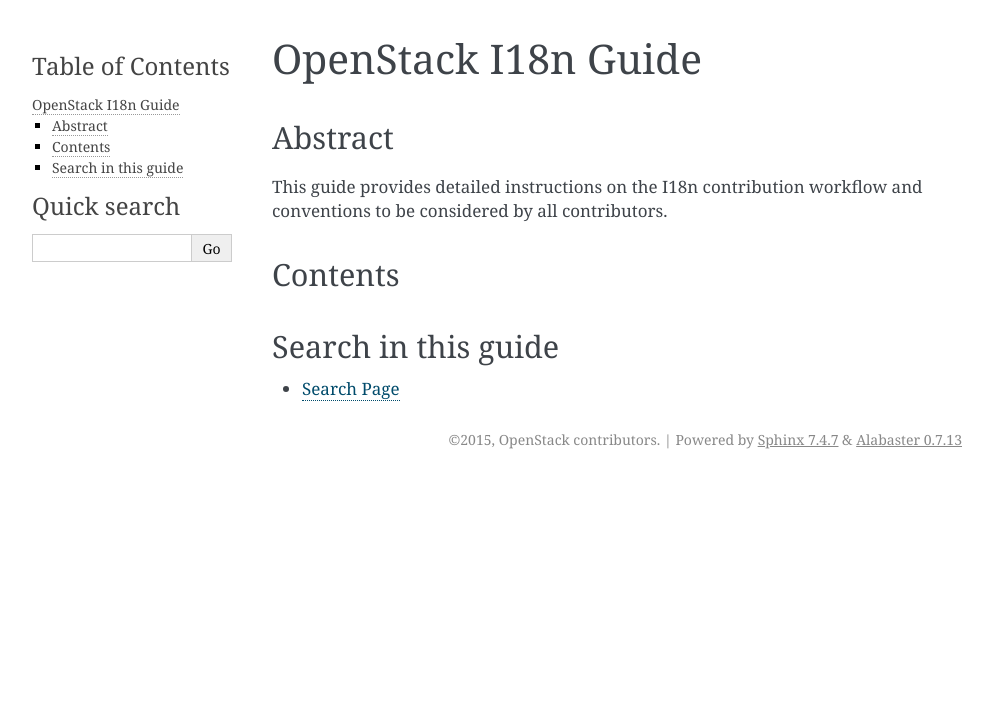
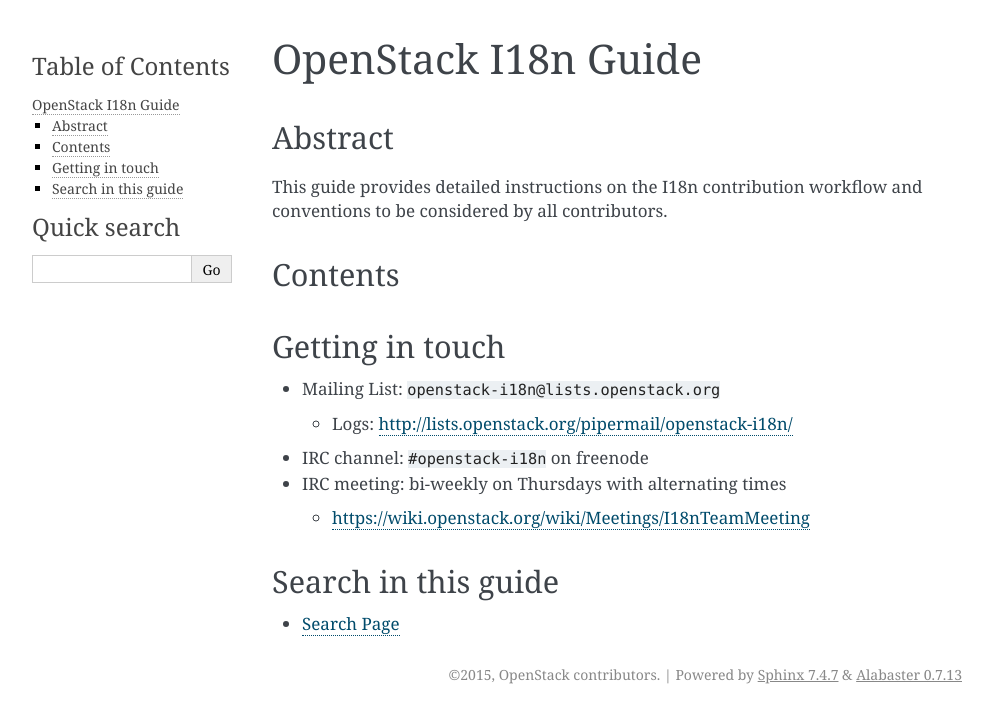
Before and after one commit to openstack/i18n, a Sphinx documentation site: the page built from doc/source/index.rst, in a window 1280 px wide. Shown: the top 723 px of the page, without its empty margins (148-1141 px from the left). Built offline with Sphinx 7.4.7, drawn with Linux system fonts in a browser that asks for light colours.

Commit message:
Add contact info to the document top page
Change-Id: Ib653043fce7d110e8ad9afeafc809a2e7b7ad670

```diff
--- a/doc/source/index.rst
+++ b/doc/source/index.rst
@@ -16,6 +16,18 @@
 
    CONTRIBUTING
 
+Getting in touch
+~~~~~~~~~~~~~~~~
+
+* Mailing List: ``openstack-i18n@lists.openstack.org``
+
+  * Logs: http://lists.openstack.org/pipermail/openstack-i18n/
+
+* IRC channel: ``#openstack-i18n`` on freenode
+* IRC meeting: bi-weekly on Thursdays with alternating times
+
+  * https://wiki.openstack.org/wiki/Meetings/I18nTeamMeeting
+
 Search in this guide
 ~~~~~~~~~~~~~~~~~~~~
 
```
